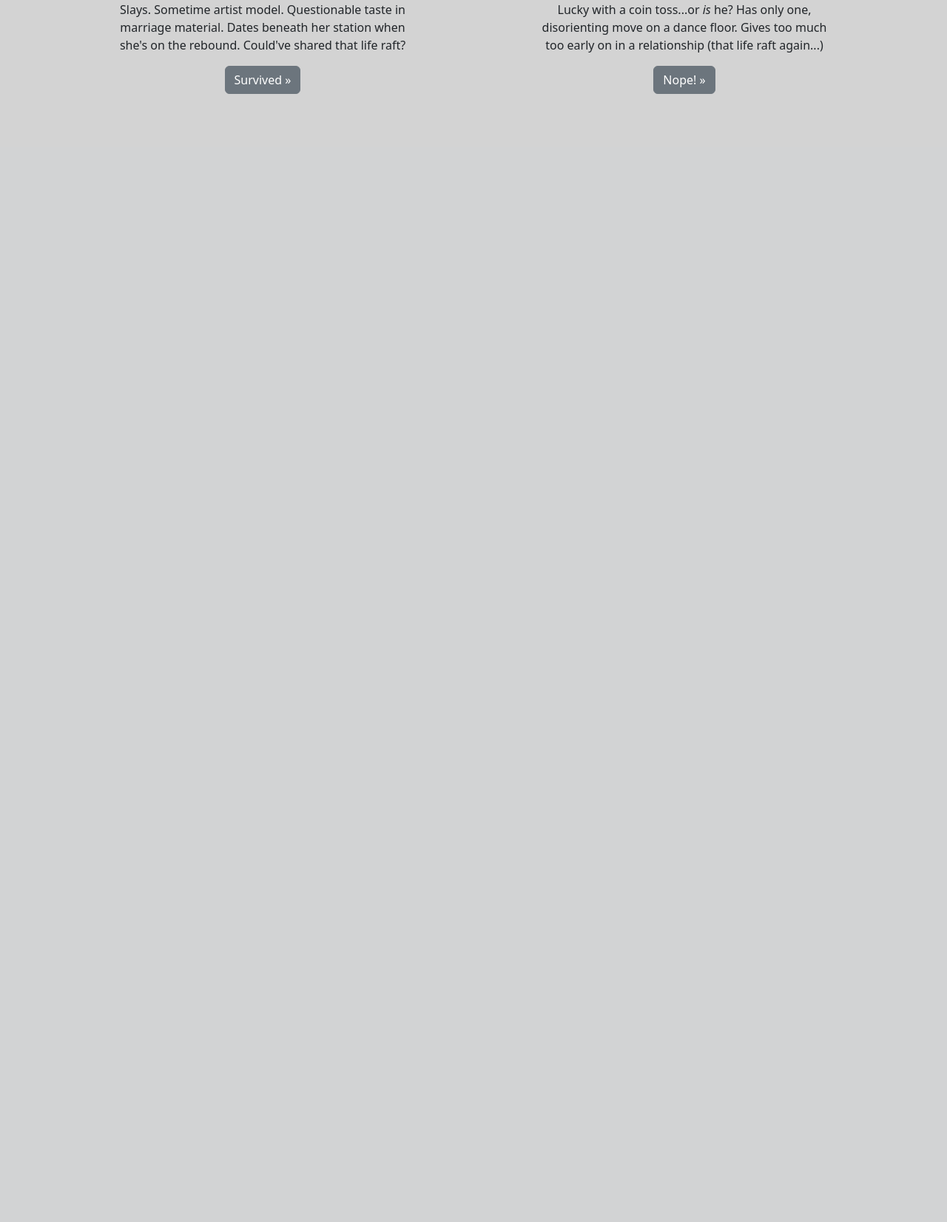
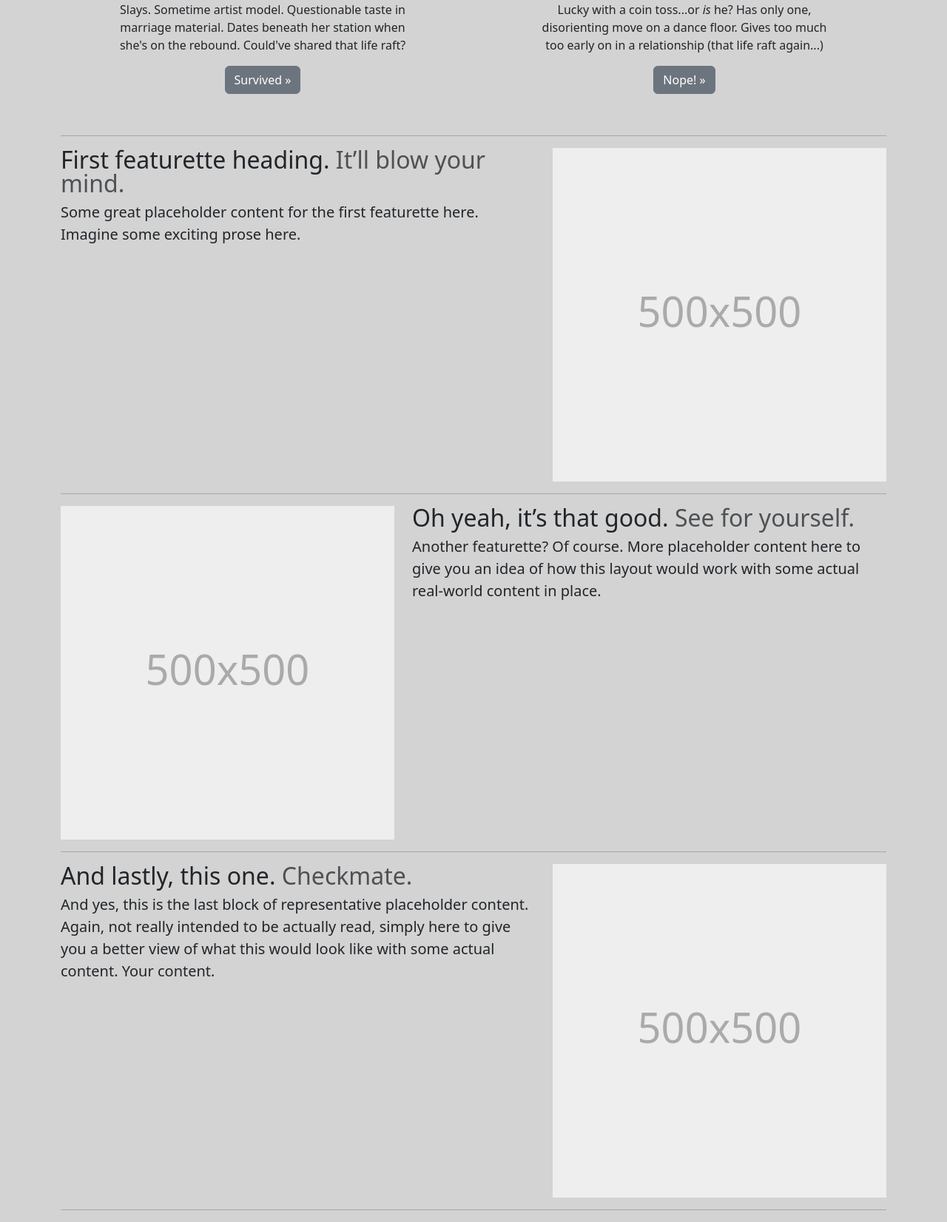
Before and after one commit to tebohl/Rose-or-Jack, a Flask app: page / in a window 1280 px wide. Shown: the part 601-2253 px from the top of the page at 74% size. Before the commit the page ends 728 px from the top, so only its background shows below. Run offline with Flask 2, Linux system fonts and the light colour scheme; some libraries are stand-ins or nearby versions.

Commit message:
Full featurette draft

```diff
--- a/templates/index.html
+++ b/templates/index.html
@@ -156,7 +156,50 @@
       </div>
     </div><!-- /.row -->
 
-<!-- enter featurettes here -->
+    <!-- START THE FEATURETTES -->
+
+    <hr class="featurette-divider">
+
+    <div class="row featurette">
+      <div class="col-md-7">
+        <h2 class="featurette-heading fw-normal lh-1">First featurette heading. <span class="text-muted">It’ll blow your mind.</span></h2>
+        <p class="lead">Some great placeholder content for the first featurette here. Imagine some exciting prose here.</p>
+      </div>
+      <div class="col-md-5">
+        <svg class="bd-placeholder-img bd-placeholder-img-lg featurette-image img-fluid mx-auto" width="500" height="500" xmlns="http://www.w3.org/2000/svg" role="img" aria-label="Placeholder: 500x500" preserveAspectRatio="xMidYMid slice" focusable="false"><title>Placeholder</title><rect width="100%" height="100%" fill="#eee"/><text x="50%" y="50%" fill="#aaa" dy=".3em">500x500</text></svg>
+
+      </div>
+    </div>
+
+    <hr class="featurette-divider">
+
+    <div class="row featurette">
+      <div class="col-md-7 order-md-2">
+        <h2 class="featurette-heading fw-normal lh-1">Oh yeah, it’s that good. <span class="text-muted">See for yourself.</span></h2>
+        <p class="lead">Another featurette? Of course. More placeholder content here to give you an idea of how this layout would work with some actual real-world content in place.</p>
+      </div>
+      <div class="col-md-5 order-md-1">
+        <svg class="bd-placeholder-img bd-placeholder-img-lg featurette-image img-fluid mx-auto" width="500" height="500" xmlns="http://www.w3.org/2000/svg" role="img" aria-label="Placeholder: 500x500" preserveAspectRatio="xMidYMid slice" focusable="false"><title>Placeholder</title><rect width="100%" height="100%" fill="#eee"/><text x="50%" y="50%" fill="#aaa" dy=".3em">500x500</text></svg>
+
+      </div>
+    </div>
+
+    <hr class="featurette-divider">
+
+    <div class="row featurette">
+      <div class="col-md-7">
+        <h2 class="featurette-heading fw-normal lh-1">And lastly, this one. <span class="text-muted">Checkmate.</span></h2>
+        <p class="lead">And yes, this is the last block of representative placeholder content. Again, not really intended to be actually read, simply here to give you a better view of what this would look like with some actual content. Your content.</p>
+      </div>
+      <div class="col-md-5">
+        <svg class="bd-placeholder-img bd-placeholder-img-lg featurette-image img-fluid mx-auto" width="500" height="500" xmlns="http://www.w3.org/2000/svg" role="img" aria-label="Placeholder: 500x500" preserveAspectRatio="xMidYMid slice" focusable="false"><title>Placeholder</title><rect width="100%" height="100%" fill="#eee"/><text x="50%" y="50%" fill="#aaa" dy=".3em">500x500</text></svg>
+
+      </div>
+    </div>
+
+    <hr class="featurette-divider">
+
+    <!-- /END THE FEATURETTES -->
 
   </div><!-- /.container -->
 
```
